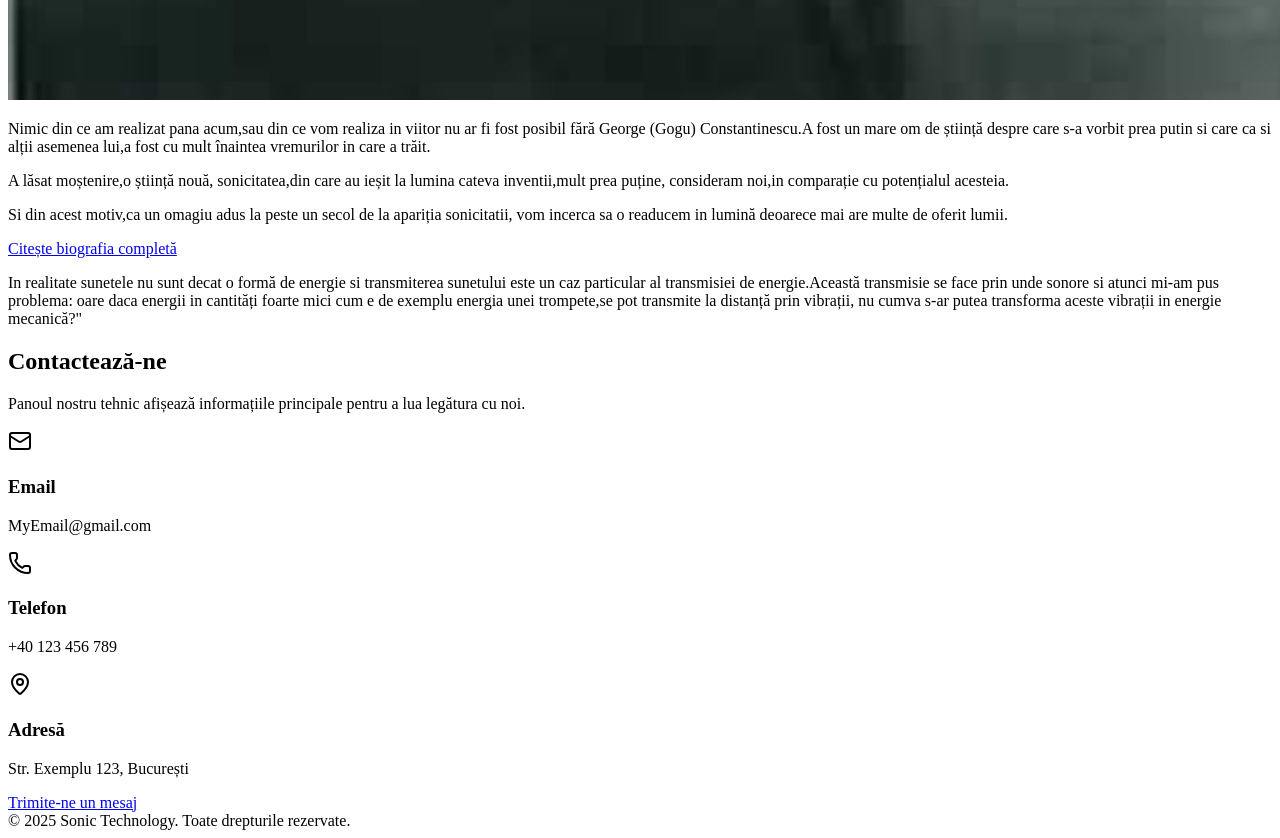
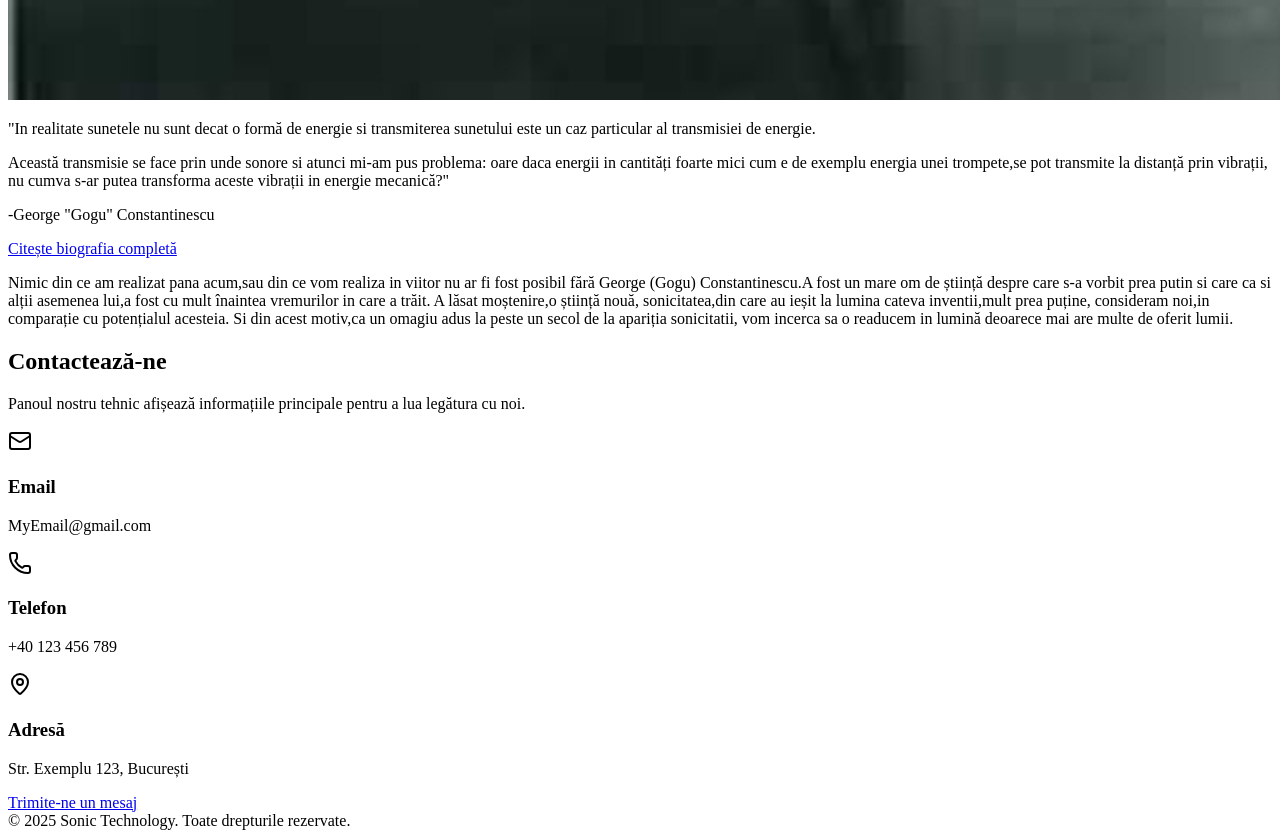
Before and after one commit to rares1215/Presentation-Website, a React (Vite) app: page / in a window 1280 px wide. Shown: the part 5720-6558 px from the top of the page. Built offline with nearby package versions, Linux system fonts and the light colour scheme; the HTML template or start-up script is replaced by a standard one.

Commit message:
Changed the Homage section text

```diff
--- a/src/components/HomagePage.jsx
+++ b/src/components/HomagePage.jsx
@@ -46,15 +46,15 @@ export default function HomagePage() {
                         className="p-10 rounded-3xl bg-slate-900/40 backdrop-blur-xl border border-cyan-400/40 shadow-[0_0_55px_rgba(56,189,248,0.35)]"
                     >
                         <p className="text-lg leading-relaxed text-slate-200">
-                            Nimic din ce am realizat pana acum,sau din ce vom realiza in viitor nu ar fi fost posibil fără George (Gogu) Constantinescu.A fost un mare om de știință despre care s-a vorbit prea putin si care ca si alții asemenea lui,a fost cu mult înaintea vremurilor in care a trăit.
+                            "In realitate sunetele nu sunt decat o formă de energie si transmiterea sunetului este un caz particular al transmisiei de energie.
                         </p>
 
                         <p className="text-lg leading-relaxed text-slate-200 mt-6">
-                            A lăsat moștenire,o știință nouă, sonicitatea,din care au ieșit la lumina cateva inventii,mult prea puține, consideram noi,in comparație cu potențialul acesteia.
+                            Această transmisie se face prin unde sonore si atunci mi-am pus problema: oare daca energii in cantități foarte mici cum e de exemplu energia unei trompete,se pot transmite la distanță prin vibrații, nu cumva s-ar putea transforma aceste vibrații in energie mecanică?"
                         </p>
 
-                        <p className="text-lg leading-relaxed text-slate-200 mt-6">
-                            Si din acest motiv,ca un omagiu adus la peste un secol de la apariția sonicitatii, vom incerca sa o readucem in lumină deoarece mai are multe de oferit lumii.
+                        <p className="text-lg leading-relaxed text-slate-200 mt-6 opacity-50">
+                            -George "Gogu" Constantinescu
                         </p>
 
                         {/* CTA BUTTON */}
@@ -74,7 +74,8 @@ export default function HomagePage() {
                         className="p-8 rounded-3xl bg-black/40 border border-cyan-400/10 shadow-[0_0_25px_rgba(56,189,248,0.12)] text-slate-300"
                     >
                         <p className="text-xl italic leading-relaxed">
-                            In realitate sunetele nu sunt decat o formă de energie si transmiterea sunetului este un caz particular al transmisiei de energie.Această transmisie se face prin unde sonore si atunci mi-am pus problema: oare daca energii in cantități foarte mici cum e de exemplu energia unei trompete,se pot transmite la distanță prin vibrații, nu cumva s-ar putea transforma aceste vibrații in energie mecanică?"
+                            Nimic din ce am realizat pana acum,sau din ce vom realiza in viitor nu ar fi fost posibil fără George (Gogu) Constantinescu.A fost un mare om de știință despre care s-a vorbit prea putin si care ca si alții asemenea lui,a fost cu mult înaintea vremurilor in care a trăit.
+                            A lăsat moștenire,o știință nouă, sonicitatea,din care au ieșit la lumina cateva inventii,mult prea puține, consideram noi,in comparație cu potențialul acesteia.                            Si din acest motiv,ca un omagiu adus la peste un secol de la apariția sonicitatii, vom incerca sa o readucem in lumină deoarece mai are multe de oferit lumii.
                         </p>
                     </motion.div>
                 </div>
```
